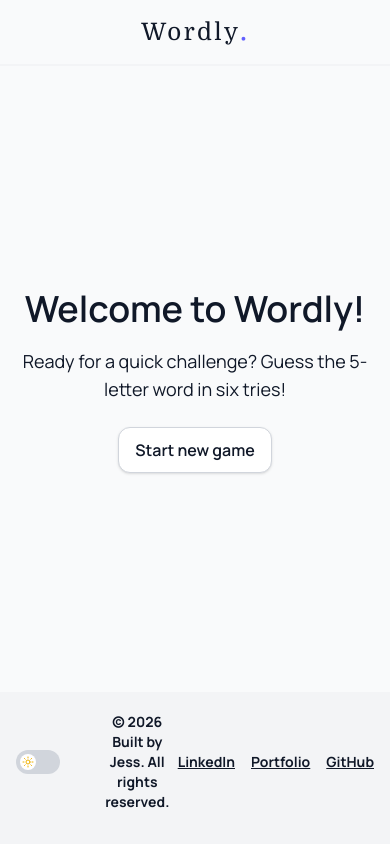
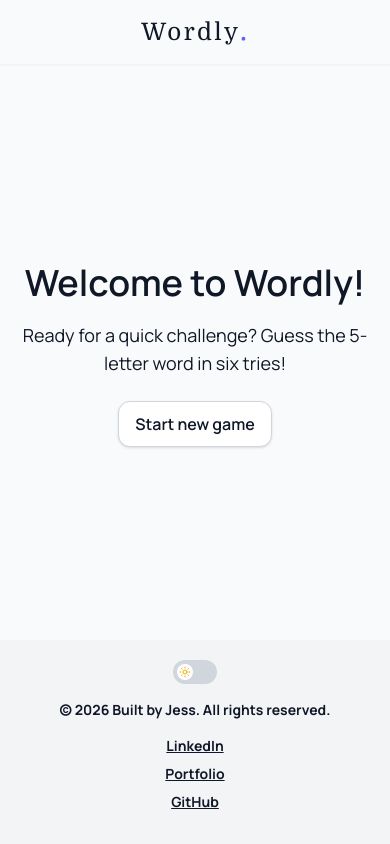
Before and after one commit to jessiicacmoore/wordly, a React (Vite) app: page / in a window 390 px wide. Built offline with nearby package versions, Linux system fonts and the light colour scheme.

Commit message:
feat(styles): refine layout spacing and alignment in AppLayout component

```diff
--- a/src/components/AppLayout.tsx
+++ b/src/components/AppLayout.tsx
@@ -15,11 +15,11 @@ export const AppLayout = ({ children }: AppLayoutProps) => {
           </h1>
         </Container>
       </header>
-      <main className="flex flex-1 flex-col justify-center align-middle">
+      <main className="flex flex-1 flex-col justify-center py-2 align-middle">
         <Container>{children}</Container>
       </main>
       <footer className="bg-bg-alt pt-5 pb-8">
-        <Container className="flex items-center">
+        <Container className="flex flex-col items-center gap-4 sm:flex-row sm:gap-0">
           <div className="flex flex-1 justify-start">
             <ThemeToggle />
           </div>
@@ -31,7 +31,7 @@ export const AppLayout = ({ children }: AppLayoutProps) => {
           </div>
           <div className="flex flex-1 justify-end">
             <nav aria-label="Footer Navigation">
-              <ul className="flex space-x-4 text-sm font-bold">
+              <ul className="flex flex-col items-center gap-2 text-sm font-bold sm:flex-row sm:gap-0 sm:space-x-4">
                 <li>
                   <a
                     href="https://www.linkedin.com/in/jesscodes/"
```
